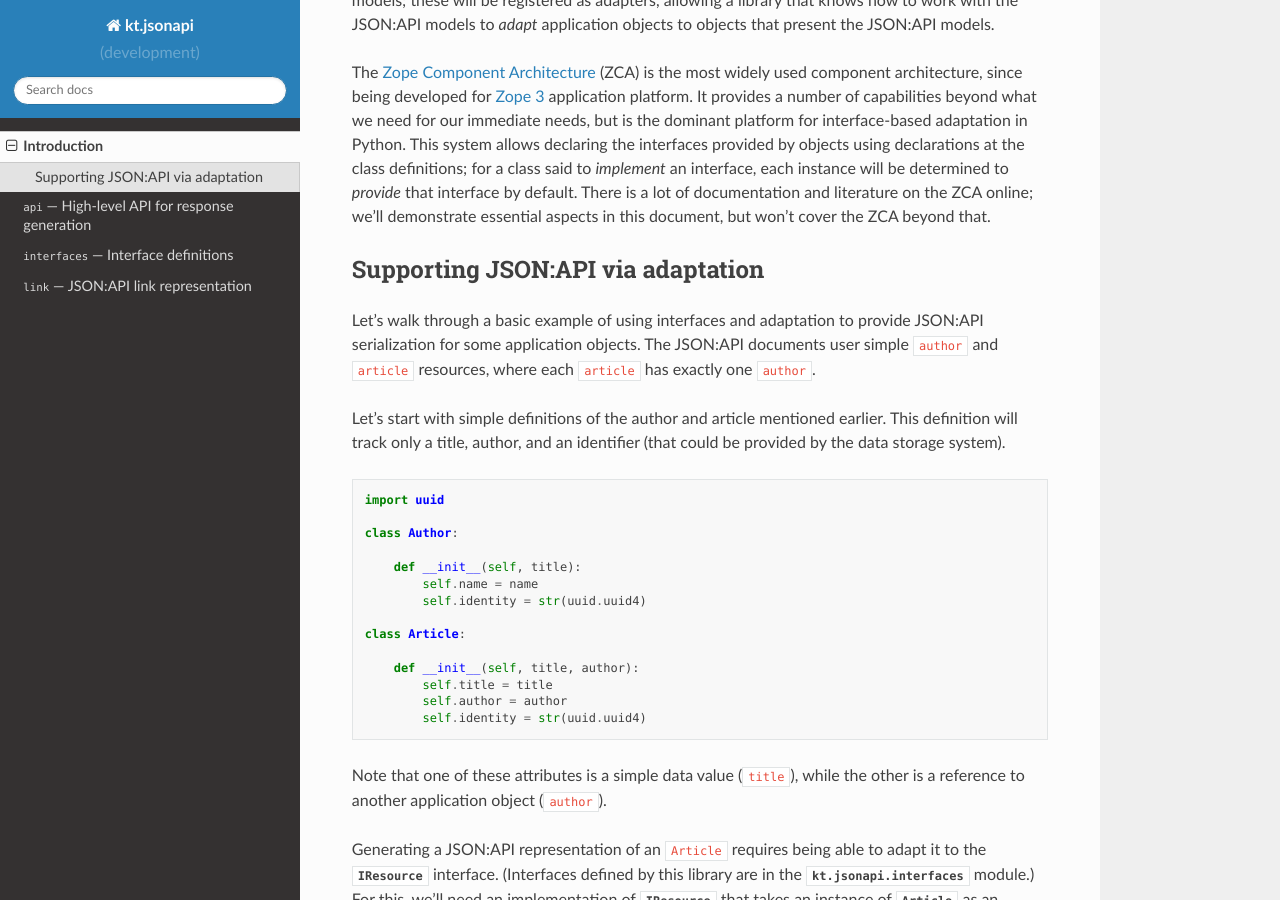
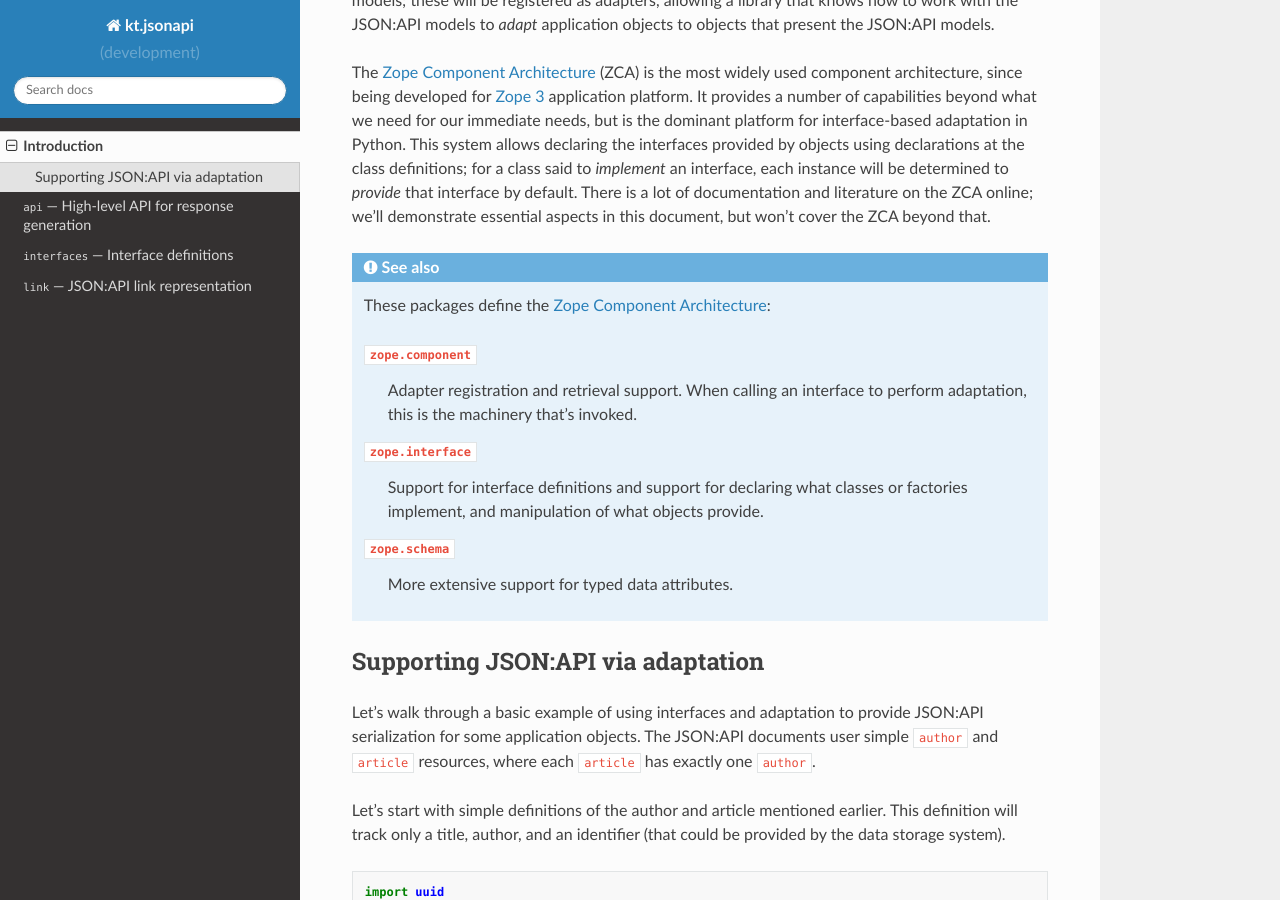
Before and after one commit to keepertech/kt.jsonapi, a Sphinx documentation site: the page built from docs/introduction.rst, in a window 1280 px wide and 900 px high, scrolled down 1292 px. Built offline with Sphinx 7.4.7 and the Read the Docs theme 2.0.0, drawn with Linux system fonts in a browser that asks for light colours.

Commit message:
add reference links to zca package docs

```diff
--- a/docs/introduction.rst
+++ b/docs/introduction.rst
@@ -77,6 +77,23 @@ class said to *implement* an interface, each instance will be determined
 to *provide* that interface by default.  There is a lot of documentation
 and literature on the ZCA online; we'll demonstrate essential aspects in
 this document, but won't cover the ZCA beyond that.
+
+.. seealso::
+
+    These packages define the `Zope Component Architecture`_:
+
+    |zope.component|_
+        Adapter registration and retrieval support.  When calling an
+        interface to perform adaptation, this is the machinery that's
+        invoked.
+
+    |zope.interface|_
+        Support for interface definitions and support for declaring what
+        classes or factories implement, and manipulation of what objects
+        provide.
+
+    |zope.schema|_
+        More extensive support for typed data attributes.
 
 
 Supporting JSON:API via adaptation
@@ -275,3 +292,15 @@ collection as primary data.
 
 .. _Zope 3:
    https://en.wikipedia.org/wiki/Zope
+
+.. |zope.component| replace:: ``zope.component``
+.. _zope.component:
+   https://zopecomponent.readthedocs.io/en/latest/
+
+.. |zope.interface| replace:: ``zope.interface``
+.. _zope.interface:
+   https://zopeinterface.readthedocs.io/en/latest/
+
+.. |zope.schema| replace:: ``zope.schema``
+.. _zope.schema:
+   https://zopeschema.readthedocs.io/en/latest/
```
